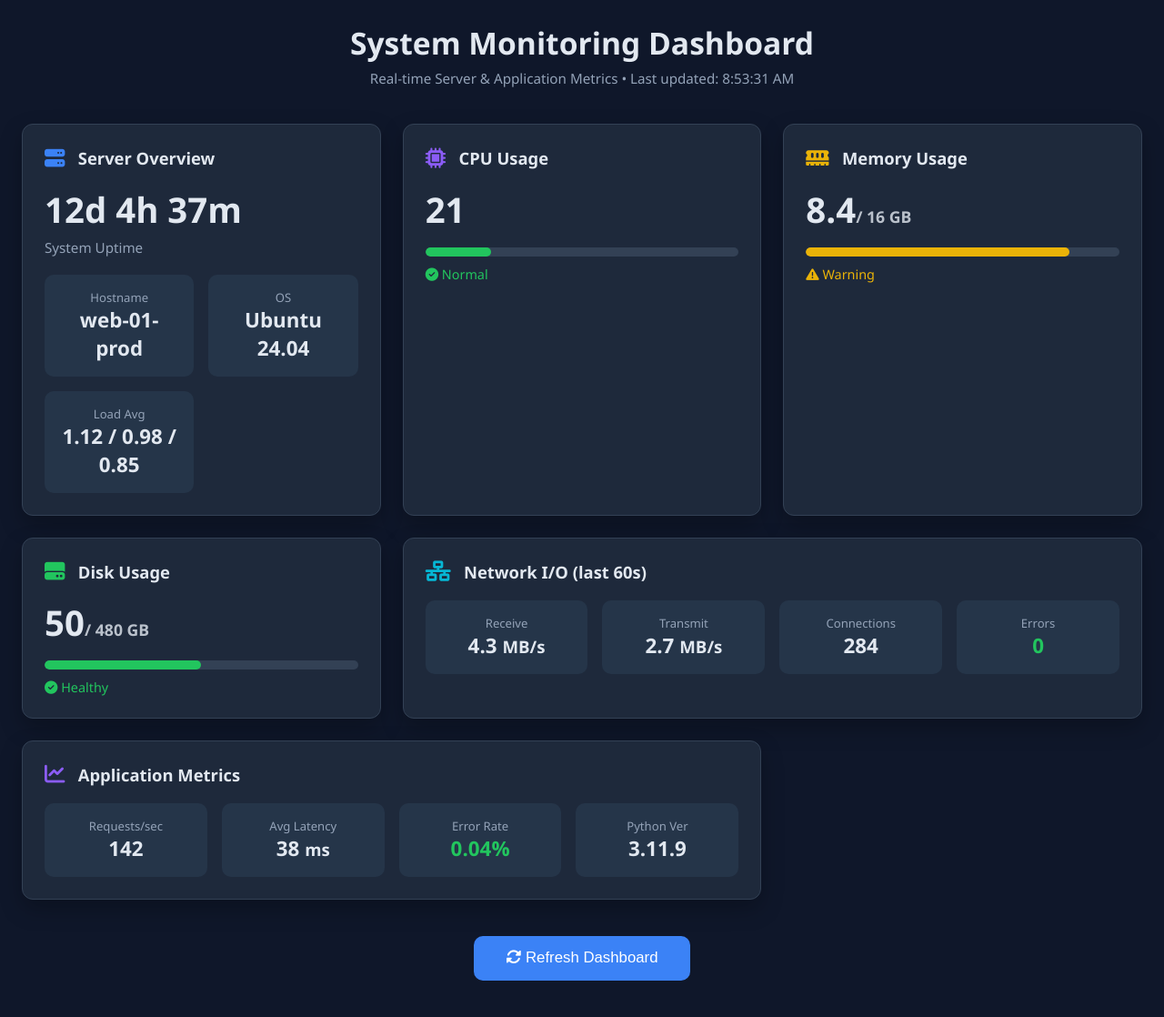
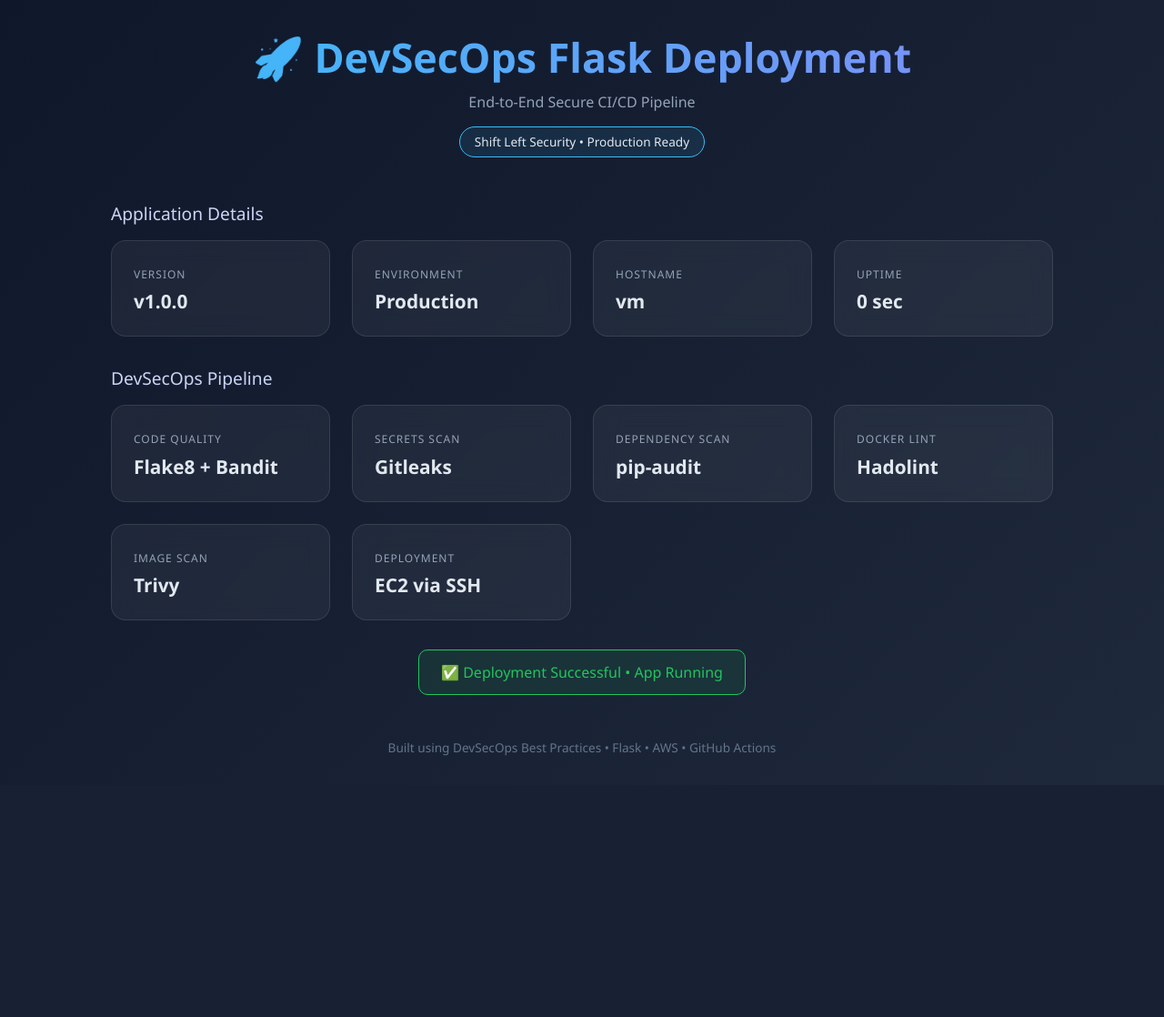
Before and after one commit to WaikarAkshay/flask-python-DevSecOps, a Flask app: page / in a window 1280 px wide. Shown: the whole page at 91% size. After the commit the page ends 831 px from the top, so only its background shows below. Run offline with Flask 3, Linux system fonts and the light colour scheme.

Commit message:
changed index.html and app.py

```diff
--- a/app.py
+++ b/app.py
@@ -1,24 +1,102 @@
-from flask import Flask, render_template
+from flask import Flask, render_template, jsonify
+import os
+import socket
+import time
+from datetime import datetime
 
 app = Flask(__name__)
 
+# Track uptime
+start_time = time.time()
 
-@app.route("/")
-def dashboard():
-    return render_template("index.html")
+# Environment variables
+APP_VERSION = os.getenv("APP_VERSION", "v1.0.0")
+ENVIRONMENT = os.getenv("ENVIRONMENT", "Production")
+HOSTNAME = socket.gethostname()
 
 
-# You can later add real /api/metrics endpoint
-# @app.route("/api/metrics")
-# def metrics():
-#     import psutil, platform, datetime, random
-#     return jsonify({
-#         "cpu": psutil.cpu_percent(),
-#         "memory": psutil.virtual_memory().percent,
-#         "disk": psutil.disk_usage('/').percent,
-#         ...
-#     })
+# -----------------------------
+# HOME
+# -----------------------------
+@app.route('/')
+def home():
+    uptime_seconds = int(time.time() - start_time)
+
+    return render_template(
+        'index.html',
+        version=APP_VERSION,
+        environment=ENVIRONMENT,
+        hostname=HOSTNAME,
+        uptime=uptime_seconds
+    )
 
 
-if __name__ == "__main__":
+# -----------------------------
+# HEALTH CHECK
+# -----------------------------
+@app.route('/health')
+def health():
+    return jsonify({
+        "status": "UP",
+        "service": "devsecops-flask-app",
+        "version": APP_VERSION,
+        "environment": ENVIRONMENT,
+        "hostname": HOSTNAME,
+        "timestamp": datetime.utcnow().isoformat()
+    }), 200
+
+
+# -----------------------------
+# METRICS (Prometheus)
+# -----------------------------
+@app.route('/metrics')
+def metrics():
+    uptime_seconds = int(time.time() - start_time)
+
+    return f"""
+# HELP app_uptime_seconds Application uptime
+# TYPE app_uptime_seconds counter
+app_uptime_seconds {uptime_seconds}
+
+# HELP app_info Application Info
+# TYPE app_info gauge
+app_info{{version="{APP_VERSION}", environment="{ENVIRONMENT}"}} 1
+""", 200, {'Content-Type': 'text/plain'}
+
+
+# -----------------------------
+# PIPELINE INFO API
+# -----------------------------
+@app.route('/pipeline')
+def pipeline():
+    return jsonify({
+        "Code Quality": ["Flake8", "Bandit"],
+        "Secrets Scan": ["Gitleaks"],
+        "Dependency Scan": ["pip-audit"],
+        "Container": ["Hadolint", "Trivy"],
+        "Deployment": ["DockerHub", "EC2 SSH (appleboy)"]
+    })
+
+
+# -----------------------------
+# INFO
+# -----------------------------
+@app.route('/info')
+def info():
+    return jsonify({
+        "project": "End-to-End DevSecOps Pipeline",
+        "features": [
+            "Multi-version testing (3.11–3.13)",
+            "Shift-left security",
+            "Automated CI/CD",
+            "Container security",
+            "Monitoring ready endpoints"
+        ]
+    })
+
+
+# -----------------------------
+# RUN
+# -----------------------------
+if __name__ == '__main__':
     app.run(port=5000)
--- a/templates/index.html
+++ b/templates/index.html
@@ -1,339 +1,207 @@
 <!DOCTYPE html>
 <html lang="en">
 <head>
-  <meta charset="UTF-8" />
-  <meta name="viewport" content="width=device-width, initial-scale=1.0"/>
-  <title>System Monitoring Dashboard </title>
-  <link rel="stylesheet" href="https://cdnjs.cloudflare.com/ajax/libs/font-awesome/6.5.0/css/all.min.css"/>
+<meta charset="UTF-8">
+<meta name="viewport" content="width=device-width, initial-scale=1.0">
+
+<title>DevSecOps Flask App</title>
+
 <style>
-    :root {
-      --bg: #0f172a;
-      --card: #1e293b;
-      --text: #e2e8f0;
-      --text-dim: #94a3b8;
-      --green: #22c55e;
-      --yellow: #eab308;
-      --red: #ef4444;
-      --blue: #3b82f6;
-      --purple: #8b5cf6;
+*{margin:0;padding:0;box-sizing:border-box}
+
+body{
+    font-family:"Segoe UI",Roboto,sans-serif;
+    background:linear-gradient(135deg,#0f172a,#1e293b);
+    color:#e2e8f0;
 }
 
-    * { margin:0; padding:0; box-sizing:border-box; }
-    body {
-      font-family: 'Segoe UI', system-ui, sans-serif;
-      background: var(--bg);
-      color: var(--text);
-      min-height: 100vh;
-      padding: 1.5rem;
+/* Layout */
+.container{
+    max-width:1100px;
+    margin:auto;
+    padding:2rem;
 }
 
-    .header {
-      text-align: center;
-      margin-bottom: 2.5rem;
+/* Header */
+.header{
+    text-align:center;
+    margin-bottom:3rem;
 }
 
-    .header h1 {
-      font-size: 2.1rem;
-      font-weight: 600;
-      margin-bottom: 0.4rem;
+.header h1{
+    font-size:2.8rem;
+    background:linear-gradient(90deg,#38bdf8,#818cf8);
+    -webkit-background-clip:text;
+    -webkit-text-fill-color:transparent;
 }
 
-    .header p {
-      color: var(--text-dim);
-      font-size: 0.95rem;
+.header p{
+    color:#94a3b8;
+    margin-top:.5rem;
 }
 
-    .grid {
-      display: grid;
-      grid-template-columns: repeat(auto-fit, minmax(320px, 1fr));
-      gap: 1.5rem;
-      max-width: 1400px;
-      margin: 0 auto;
+.badge{
+    display:inline-block;
+    margin-top:1rem;
+    padding:.4rem 1rem;
+    border-radius:999px;
+    background:rgba(56,189,248,.1);
+    border:1px solid #38bdf8;
+    font-size:.85rem;
 }
 
-    .card {
-      background: var(--card);
-      border-radius: 12px;
-      padding: 1.5rem;
-      box-shadow: 0 10px 25px rgba(0,0,0,0.25);
-      border: 1px solid #334155;
-      transition: transform 0.15s ease, box-shadow 0.15s ease;
+/* Grid */
+.grid{
+    display:grid;
+    grid-template-columns:repeat(auto-fit,minmax(220px,1fr));
+    gap:1.5rem;
 }
 
-    .card:hover {
-      transform: translateY(-4px);
-      box-shadow: 0 15px 35px rgba(0,0,0,0.35);
+/* Cards */
+.card{
+    background:rgba(255,255,255,.05);
+    backdrop-filter:blur(12px);
+    border-radius:16px;
+    padding:1.5rem;
+    border:1px solid rgba(255,255,255,.1);
+    transition:.3s;
 }
 
-    .card-header {
-      display: flex;
-      align-items: center;
-      gap: 0.9rem;
-      margin-bottom: 1.1rem;
+.card:hover{
+    transform:translateY(-5px);
+    border-color:#38bdf8;
 }
 
-    .card-header i {
-      font-size: 1.4rem;
+.card span{
+    font-size:.75rem;
+    color:#94a3b8;
+    text-transform:uppercase;
+    letter-spacing:1px;
 }
 
-    .card-title {
-      font-size: 1.15rem;
-      font-weight: 600;
+.card strong{
+    display:block;
+    margin-top:.4rem;
+    font-size:1.3rem;
 }
 
-    .metric {
-      font-size: 2.4rem;
-      font-weight: 700;
-      margin: 0.4rem 0;
+/* Section Titles */
+.section-title{
+    margin:2rem 0 1rem;
+    font-size:1.2rem;
+    color:#cbd5f5;
 }
 
-    .unit { font-size: 1.1rem; opacity: 0.8; }
-
-    .progress-container {
-      height: 10px;
-      background: #334155;
-      border-radius: 999px;
-      margin: 1rem 0 0.6rem;
-      overflow: hidden;
+/* Status */
+.status{
+    margin-top:2rem;
+    text-align:center;
 }
 
-    .progress-bar {
-      height: 100%;
-      border-radius: 999px;
-      transition: width 0.6s ease;
+.status-box{
+    display:inline-block;
+    padding:.8rem 1.5rem;
+    border-radius:10px;
+    background:rgba(34,197,94,.1);
+    border:1px solid #22c55e;
+    color:#22c55e;
+    font-weight:500;
 }
 
-    .status {
-      font-size: 0.9rem;
-      font-weight: 500;
-      margin-top: 0.6rem;
-    }
-
-    .good  { color: var(--green); }
-    .warn  { color: var(--yellow); }
-    .alert { color: var(--red); }
-
-    .grid-2 { grid-column: span 2; }
-
-    .small-metrics {
-      display: grid;
-      grid-template-columns: repeat(auto-fit, minmax(140px, 1fr));
-      gap: 1rem;
-      margin-top: 1.2rem;
-    }
-
-    .mini-card {
-      background: #253549;
-      padding: 1rem;
-      border-radius: 10px;
-      text-align: center;
-    }
-
-    .mini-label { font-size: 0.82rem; color: var(--text-dim); }
-    .mini-value { font-size: 1.4rem; font-weight: 700; }
-
-    .refresh-btn {
-      display: block;
-      margin: 2.5rem auto 1rem;
-      padding: 0.9rem 2.2rem;
-      background: var(--blue);
-      color: white;
-      border: none;
-      border-radius: 10px;
-      font-size: 1.05rem;
-      cursor: pointer;
-      transition: all 0.2s;
-    }
-
-    .refresh-btn:hover {
-      background: #2563eb;
-      transform: translateY(-1px);
-    }
-
-    @media (max-width: 900px) {
-      .grid-2 { grid-column: span 1; }
+/* Footer */
+.footer{
+    margin-top:3rem;
+    text-align:center;
+    font-size:.85rem;
+    color:#64748b;
 }
 </style>
 </head>
+
 <body>
 
+<div class="container">
+
+    <!-- HEADER -->
     <div class="header">
-  <h1>System Monitoring Dashboard</h1>
-  <p> Real-time Server & Application Metrics • Last updated: <span id="last-update">just now</span></p>
+        <h1>🚀 DevSecOps Flask Deployment</h1>
+        <p>End-to-End Secure CI/CD Pipeline</p>
+        <div class="badge">Shift Left Security • Production Ready</div>
     </div>
 
+    <!-- APP INFO -->
+    <div class="section-title">Application Details</div>
     <div class="grid">
+        <div class="card">
+            <span>Version</span>
+            <strong>{{ version }}</strong>
+        </div>
 
-  <!-- Overview Cards -->
         <div class="card">
-    <div class="card-header">
-      <i class="fas fa-server" style="color:var(--blue)"></i>
-      <div class="card-title">Server Overview</div>
+            <span>Environment</span>
+            <strong>{{ environment }}</strong>
         </div>
-    <div class="metric" id="uptime">12d 4h 37m</div>
-    <div style="font-size:0.95rem; color:var(--text-dim);">System Uptime</div>
 
-    <div class="small-metrics">
-      <div class="mini-card">
-        <div class="mini-label">Hostname</div>
-        <div class="mini-value" id="hostname">web-01-prod</div>
+        <div class="card">
+            <span>Hostname</span>
+            <strong>{{ hostname }}</strong>
         </div>
-      <div class="mini-card">
-        <div class="mini-label">OS</div>
-        <div class="mini-value">Ubuntu 24.04</div>
-      </div>
-      <div class="mini-card">
-        <div class="mini-label">Load Avg</div>
-        <div class="mini-value" id="load">1.12 / 0.98 / 0.85</div>
-      </div>
+
+        <div class="card">
+            <span>Uptime</span>
+            <strong>{{ uptime }} sec</strong>
         </div>
     </div>
 
+    <!-- PIPELINE -->
+    <div class="section-title">DevSecOps Pipeline</div>
+    <div class="grid">
+
         <div class="card">
-    <div class="card-header">
-      <i class="fas fa-microchip" style="color:var(--purple)"></i>
-      <div class="card-title">CPU Usage</div>
-    </div>
-    <div class="metric" id="cpu">42<span class="unit">%</span></div>
-    <div class="progress-container">
-      <div class="progress-bar" id="cpu-bar" style="width:42%; background:var(--green);"></div>
-    </div>
-    <div class="status good"><i class="fas fa-check-circle"></i> Normal</div>
+            <span>Code Quality</span>
+            <strong>Flake8 + Bandit</strong>
         </div>
 
         <div class="card">
-    <div class="card-header">
-      <i class="fas fa-memory" style="color:var(--yellow)"></i>
-      <div class="card-title">Memory Usage</div>
-    </div>
-    <div class="metric" id="memory">11.4<span class="unit">/ 16 GB</span></div>
-    <div class="progress-container">
-      <div class="progress-bar" id="mem-bar" style="width:71%; background:var(--yellow);"></div>
-    </div>
-    <div class="status warn"><i class="fas fa-exclamation-triangle"></i> Warning</div>
+            <span>Secrets Scan</span>
+            <strong>Gitleaks</strong>
         </div>
 
         <div class="card">
-    <div class="card-header">
-      <i class="fas fa-hard-drive" style="color:var(--green)"></i>
-      <div class="card-title">Disk Usage</div>
-    </div>
-    <div class="metric" id="disk">218<span class="unit">/ 480 GB</span></div>
-    <div class="progress-container">
-      <div class="progress-bar" id="disk-bar" style="width:45%; background:var(--green);"></div>
-    </div>
-    <div class="status good"><i class="fas fa-check-circle"></i> Healthy</div>
+            <span>Dependency Scan</span>
+            <strong>pip-audit</strong>
         </div>
 
-  <!-- Wider cards -->
-  <div class="card grid-2">
-    <div class="card-header">
-      <i class="fas fa-network-wired" style="color:#06b6d4"></i>
-      <div class="card-title">Network I/O (last 60s)</div>
-    </div>
-    <div class="small-metrics">
-      <div class="mini-card">
-        <div class="mini-label">Receive</div>
-        <div class="mini-value" id="net-rx">2.8 <small>MB/s</small></div>
-      </div>
-      <div class="mini-card">
-        <div class="mini-label">Transmit</div>
-        <div class="mini-value" id="net-tx">1.4 <small>MB/s</small></div>
-      </div>
-      <div class="mini-card">
-        <div class="mini-label">Connections</div>
-        <div class="mini-value" id="connections">284</div>
-      </div>
-      <div class="mini-card">
-        <div class="mini-label">Errors</div>
-        <div class="mini-value" style="color:var(--green);">0</div>
-      </div>
-    </div>
+        <div class="card">
+            <span>Docker Lint</span>
+            <strong>Hadolint</strong>
         </div>
 
-  <div class="card grid-2">
-    <div class="card-header">
-      <i class="fas fa-chart-line" style="color:var(--purple)"></i>
-      <div class="card-title">Application Metrics</div>
+        <div class="card">
+            <span>Image Scan</span>
+            <strong>Trivy</strong>
         </div>
-    <div class="small-metrics">
-      <div class="mini-card">
-        <div class="mini-label">Requests/sec</div>
-        <div class="mini-value" id="req-sec">142</div>
-      </div>
-      <div class="mini-card">
-        <div class="mini-label">Avg Latency</div>
-        <div class="mini-value">38 <small>ms</small></div>
-      </div>
-      <div class="mini-card">
-        <div class="mini-label">Error Rate</div>
-        <div class="mini-value" style="color:var(--green);">0.04%</div>
-      </div>
-      <div class="mini-card">
-        <div class="mini-label">Python Ver</div>
-        <div class="mini-value" id="python">3.11.9</div>
-      </div>
-    </div>
+
+        <div class="card">
+            <span>Deployment</span>
+            <strong>EC2 via SSH</strong>
         </div>
 
     </div>
 
-<button class="refresh-btn" onclick="refreshDashboard()">
-  <i class="fas fa-sync-alt"></i> Refresh Dashboard
-</button>
+    <!-- STATUS -->
+    <div class="status">
+        <div class="status-box">
+            ✅ Deployment Successful • App Running
+        </div>
+    </div>
 
-<script>
-  const tips = [
-    "Automate everything you can automate.",
-    "Monitor before you scale.",
-    "Treat infrastructure as code — always.",
-    "Small, frequent deployments reduce risk.",
-    "Observability > logging.",
-    "Use golden signals: latency, traffic, errors, saturation."
-  ];
+    <!-- FOOTER -->
+    <div class="footer">
+        Built using DevSecOps Best Practices • Flask • AWS • GitHub Actions
+    </div>
 
-  function getRandomStatusClass(value, warn=70, danger=90) {
-    if (value >= danger) return "alert";
-    if (value >= warn) return "warn";
-    return "good";
-  }
-
-  function refreshDashboard(simulate = true) {
-    // In real app you would fetch('/api/metrics')
-    // Here we simulate realistic changes
-
-    const cpu = Math.floor(Math.random() * 100);
-    const mem = Math.floor(50 + Math.random() * 45);
-    const disk = Math.floor(20 + Math.random() * 70);
-    const rx = (Math.random() * 5).toFixed(1);
-    const tx = (Math.random() * 3).toFixed(1);
-
-    document.getElementById("cpu").textContent = cpu;
-    document.getElementById("cpu-bar").style.width = cpu + "%";
-    document.getElementById("cpu-bar").style.background =
-      cpu >= 90 ? "var(--red)" : cpu >= 70 ? "var(--yellow)" : "var(--green)";
-
-    document.getElementById("memory").innerHTML = (mem/10).toFixed(1) + "<span class='unit'>/ 16 GB</span>";
-    document.getElementById("mem-bar").style.width = mem + "%";
-    document.getElementById("mem-bar").style.background =
-      mem >= 90 ? "var(--red)" : mem >= 70 ? "var(--yellow)" : "var(--green)";
-
-    document.getElementById("disk").innerHTML = disk + "<span class='unit'>/ 480 GB</span>";
-    document.getElementById("disk-bar").style.width = Math.min(disk,100) + "%";
-
-    document.getElementById("net-rx").innerHTML = rx + " <small>MB/s</small>";
-    document.getElementById("net-tx").innerHTML = tx + " <small>MB/s</small>";
-
-    document.getElementById("last-update").textContent = new Date().toLocaleTimeString();
-
-    // Just for fun — random tip in console
-    console.log("%cDevOps Tip: " + tips[Math.floor(Math.random()*tips.length)], "color:#8b5cf6; font-weight:bold;");
-  }
-
-  // Initial load + auto-refresh simulation
-  refreshDashboard();
-  setInterval(() => refreshDashboard(), 8000);
-</script>
+</div>
 
 </body>
 </html>
```
Lines whose indentation alone changed are shown as unchanged.
